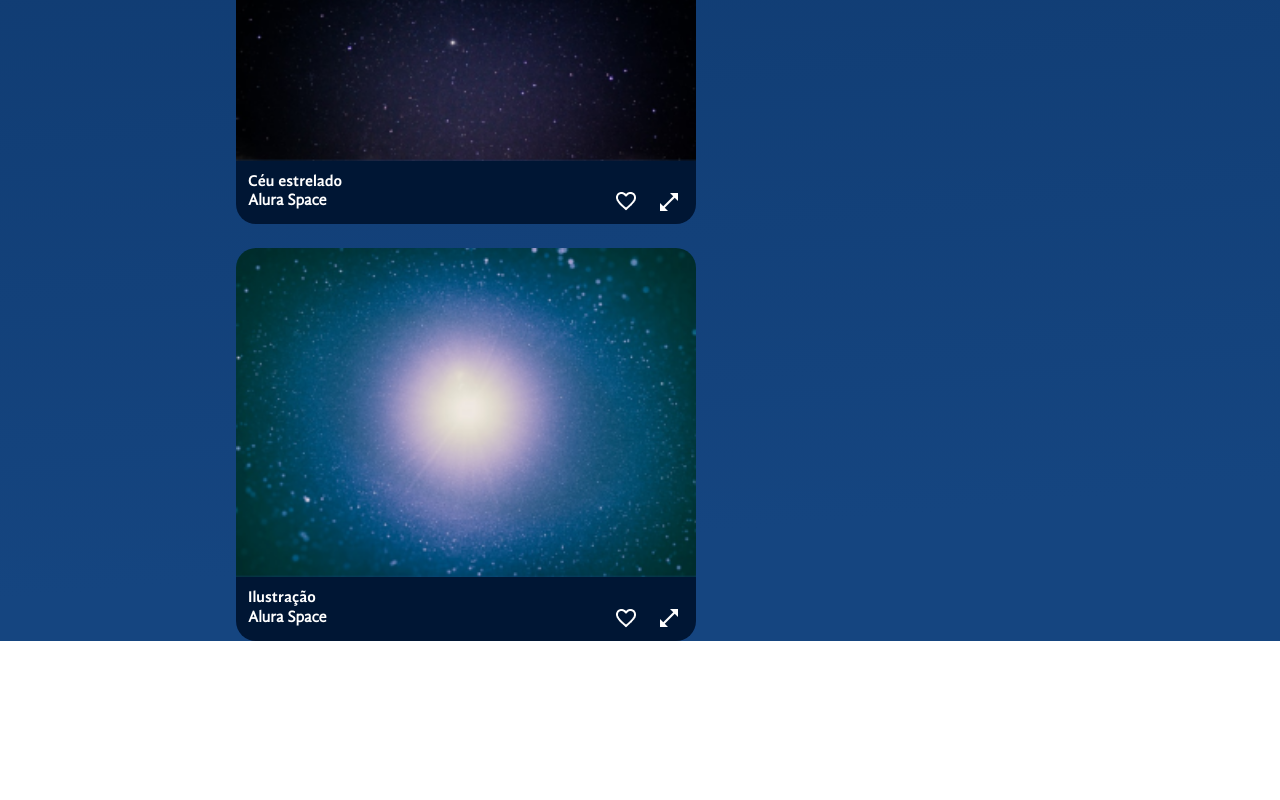
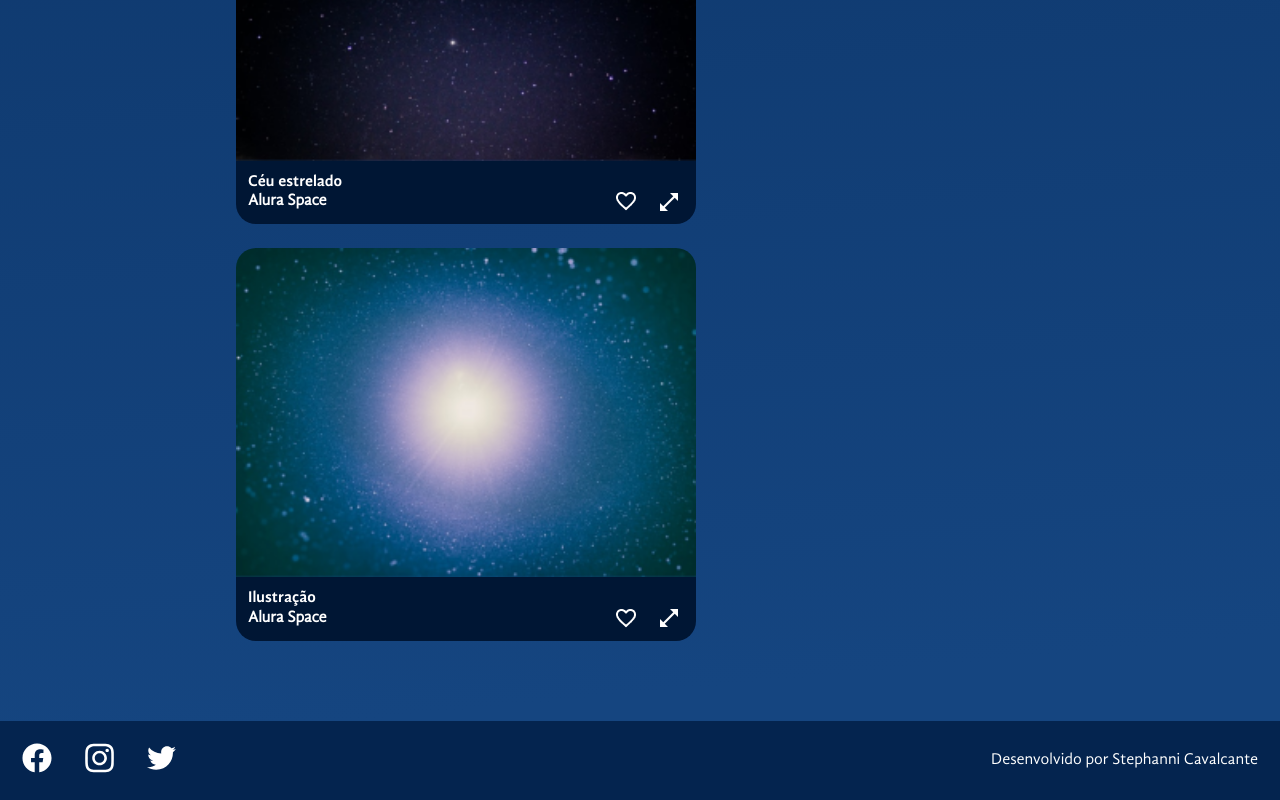
Before and after one commit to stephannica/alura-space-app, a React (Vite) app: page / in a window 1280 px wide. Shown: the part 4213-5013 px from the top of the page. Before the commit the page ends 4854 px from the top, so only its background shows below. Built offline with nearby package versions, Linux system fonts and the light colour scheme.

Commit message:
feat: add Footer component

```diff
--- a/src/App.jsx
+++ b/src/App.jsx
@@ -7,6 +7,7 @@
 import photos from "./photos.json"
 import { useState } from "react"
 import ZoomModal from "./components/Modal-zoom"
+import Footer from "./components/Footer"
 
 const BackgroundGradient = styled.div`
   background: linear-gradient(174.61deg, #041833 4.16%, #04244F 48%, #154580 96.76%);
@@ -34,7 +35,7 @@
   const [selectedPhoto, setSelectedPhoto] = useState(null)
 
   const toggleFavorite = (photo) => {
-    if (photo.id === selectedPhoto?.id){
+    if (photo.id === selectedPhoto?.id) {
       setSelectedPhoto({
         ...selectedPhoto,
         favorite: !selectedPhoto.favorite
@@ -68,10 +69,11 @@
         </MainContainer>
       </AppContainer>
       <ZoomModal
-      photos={selectedPhoto}
-      whenClosing={() => setSelectedPhoto(null)}
-      toggleFavorite={toggleFavorite}
-      />
+        photos={selectedPhoto}
+        whenClosing={() => setSelectedPhoto(null)}
+        toggleFavorite={toggleFavorite}
+        />
+      <Footer/>
     </BackgroundGradient>
   )
 }
--- /dev/null
+++ b/src/components/Footer/index.jsx
@@ -0,0 +1,61 @@
+import styled from "styled-components"
+
+const StyledFooter = styled.footer`
+    background-color: #04244F;
+    display: flex;
+    align-items: center;
+    justify-content: space-between;
+    width: 100%;
+    margin-top: 80px;
+    padding: 22px;
+    box-sizing: border-box;
+
+`
+
+const IconContainer = styled.ul`
+    display: flex;
+    margin: 0;
+    padding: 0;
+    list-style: none;
+    li {
+        display: inline-block;
+        margin-right: 32px;
+    }
+    img {
+        height: 30px;
+        width: 30px;
+    }
+`
+
+const Copyright = styled.p`
+    color: #FFFFFF;
+    font-size: 16px;
+    margin: 0;
+`
+
+const Footer = () => {
+    return (
+        <StyledFooter>
+            <IconContainer>
+                <li>
+                    <a href="#">
+                        <img src="/img/sociais/facebook.svg" alt="Ícone facebook" />
+                    </a>
+                </li>
+                <li>
+                    <a href="#">
+                        <img src="/img/sociais/instagram.svg" alt="Ícone instagram" />
+                    </a>
+                </li>
+                <li>
+                    <a href="#">
+                        <img src="/img/sociais/twitter.svg" alt="Ícone twitter" />
+                    </a>
+                </li>
+            </IconContainer>
+            <Copyright>Desenvolvido por Stephanni Cavalcante</Copyright>
+        </StyledFooter>
+    )
+}
+
+export default Footer
```
